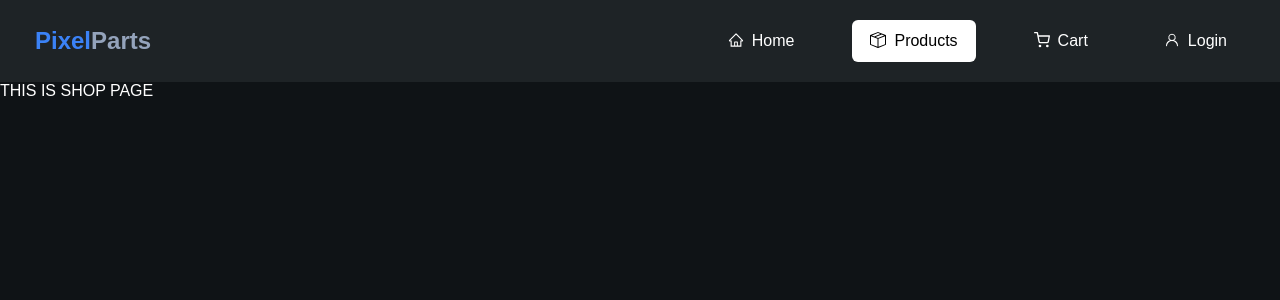
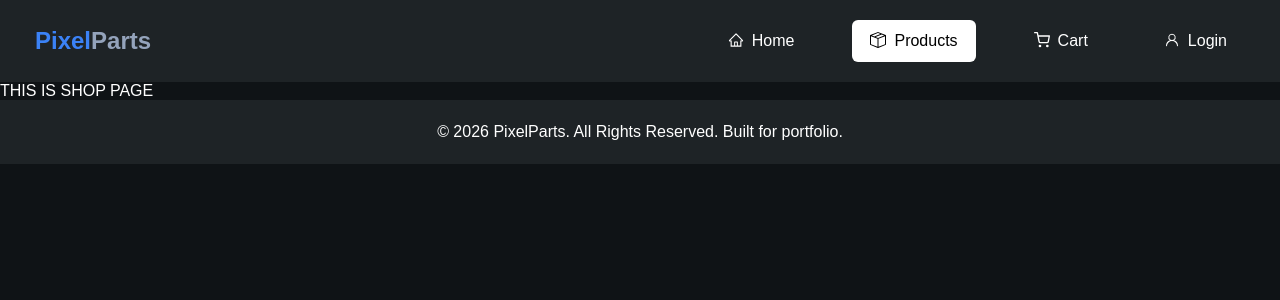
Before and after one commit to ryubex/pixel-parts, a React (Vite) app: page /shop in a window 1280 px wide. Shown: the top 300 px of the page. Built offline with nearby package versions, Linux system fonts and the light colour scheme.

Commit message:
App height adjusted to 100vh, and added footer for each pages

```diff
--- a/src/App.jsx
+++ b/src/App.jsx
@@ -1,4 +1,5 @@
 import Navbar from './components/Navbar'
+import Footer from './components/Footer';
 import { Outlet } from 'react-router-dom';
 
 import './styles/App.css'
@@ -12,6 +13,7 @@
 
       <Outlet />
 
+      <Footer />
     </>
   )
 }
--- /dev/null
+++ b/src/components/Footer.jsx
@@ -0,0 +1,13 @@
+
+import { NavLink } from "react-router-dom";
+import '../styles/Footer.css'
+
+export default function Footer() {
+    return (
+        <footer className="footerBox">
+            <div className="footerContainer">
+                <p>© 2026 PixelParts. All Rights Reserved. Built for portfolio.</p>
+            </div>
+        </footer>
+    )
+}
--- a/src/styles/App.css
+++ b/src/styles/App.css
@@ -5,7 +5,13 @@
 }
 
 #root {
-  height: 100%;
+  min-height: 100vh;
+  display: flex;
+  flex-direction: column;
+}
+
+main {
+  flex: 1;
 }
 
 * {
--- /dev/null
+++ b/src/styles/Footer.css
@@ -0,0 +1,9 @@
+.footerBox {
+    display: flex;
+    justify-content: center;
+    align-items: center;
+    width: 100%;
+    height: 42px;
+    padding: 32px;
+    background-color: #1E2326;
+}
```
